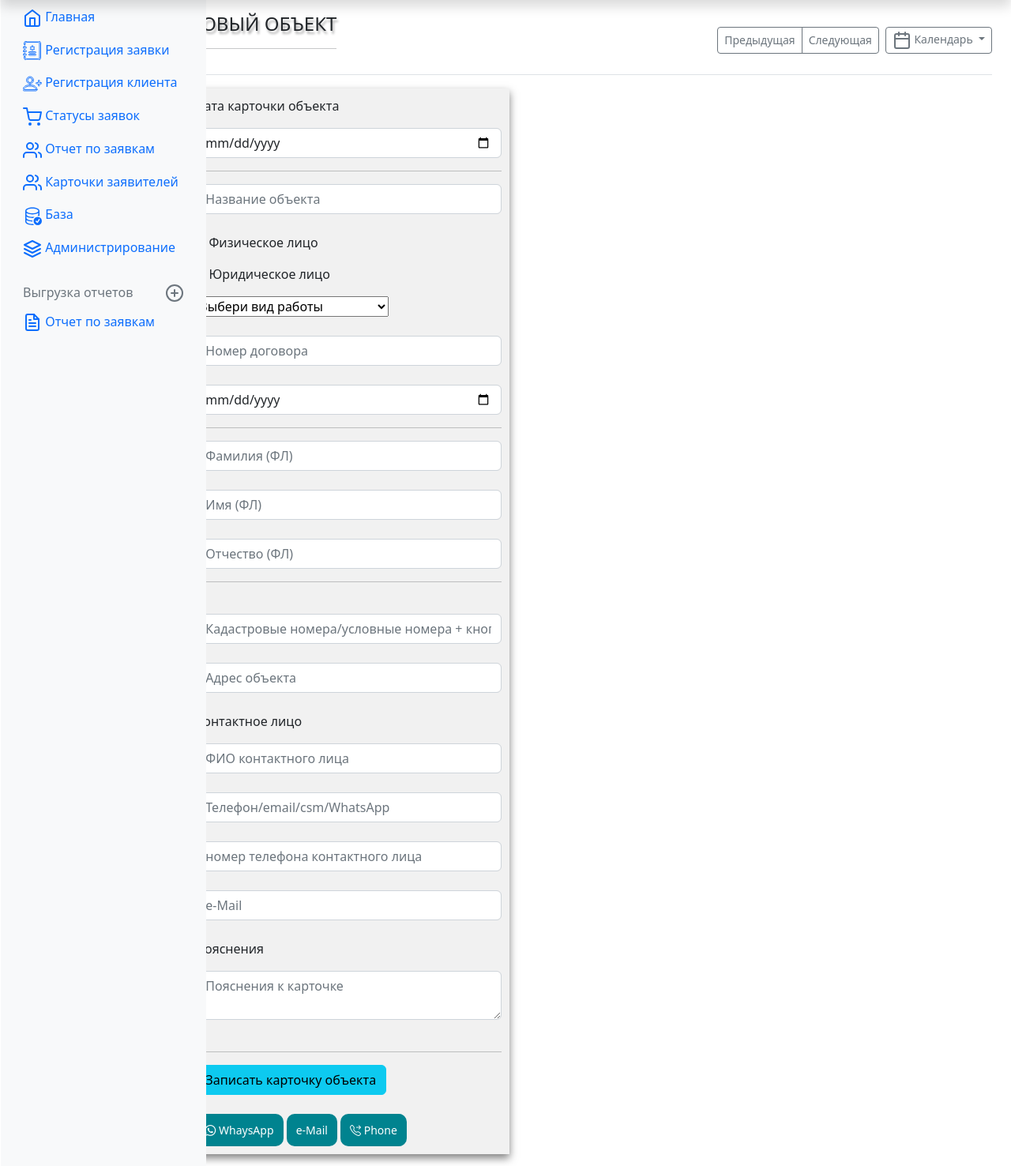
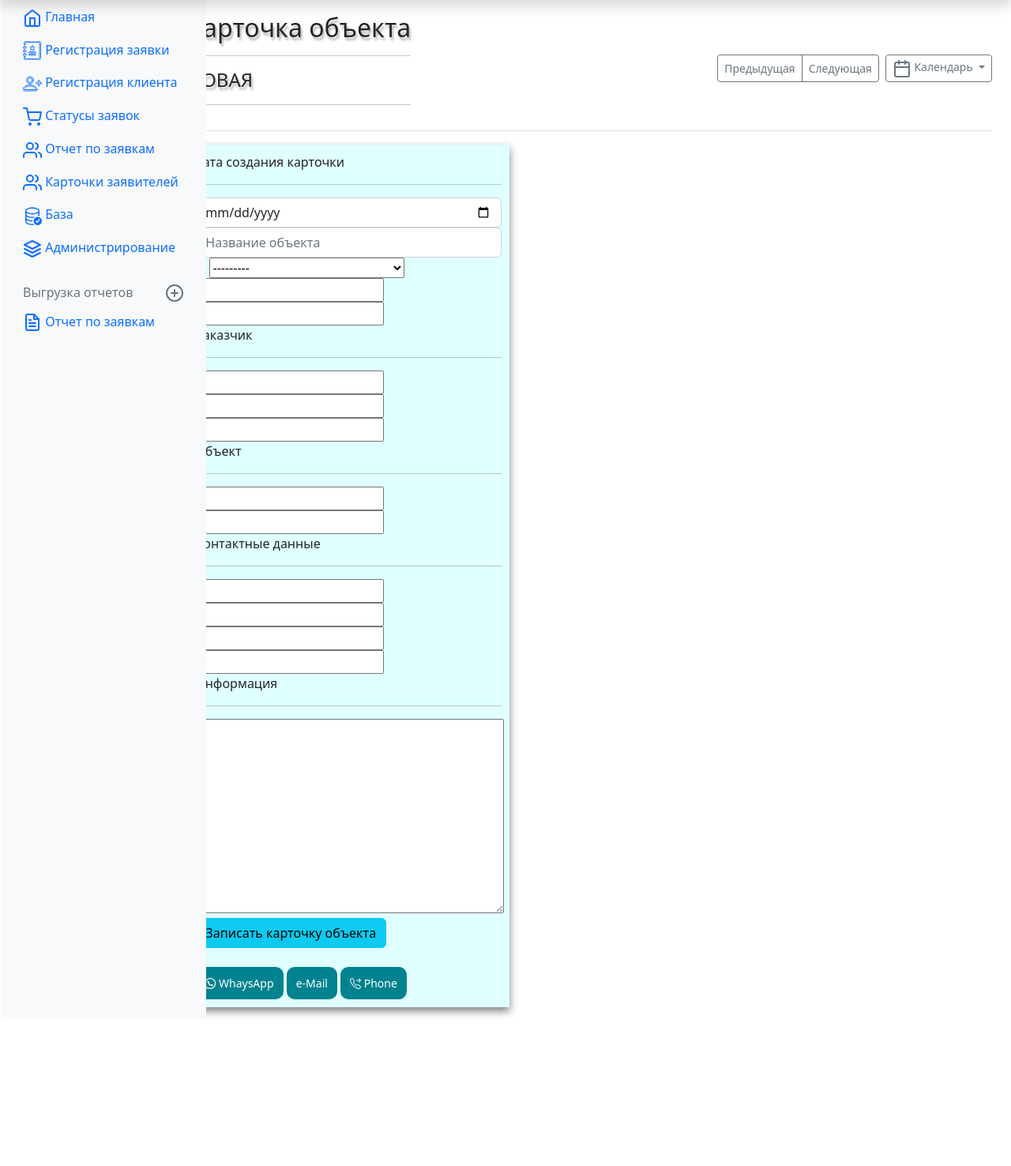
Before and after one commit to dazimir/CRM, a Django app: page /Input_new_task in a window 1280 px wide. Shown: the part 40-1516 px from the top of the page at 79% size. After the commit the page ends 1327 px from the top, so only its background shows below. Run offline with Django 4.2, Linux system fonts and the light colour scheme; some libraries are stand-ins or nearby versions.

Commit message:
На работе Карточка объекта

```diff
--- a/home/main/forms.py
+++ b/home/main/forms.py
@@ -1,4 +1,4 @@
-from .models import Task, Card
+from .models import Task, Card, Taskobj
 from django.forms import ModelForm, TextInput, Textarea, DateField, DateInput, SelectDateWidget
 
 
@@ -97,3 +97,19 @@ class CardForm(ModelForm):
                 'class': 'form-control',
                 'placeholder': 'ФИО карточки заявителя для поиска'}),
         }
+
+
+# ======================================================================================================================
+class TaskobjForm(ModelForm):
+    class Meta:
+        model = Taskobj
+        fields = ['date_input_card', 'name_obj', 'fl_ul_obj', 'type_of_work', 'contract_number', 'date_contract', 'last_name',
+                  'name_name', 'first_name', 'kad_number', 'address', 'contact_person', 'contact', 'contact_phone', 'contact_email', 'information']
+        widgets = {"date_input_card": TextInput(attrs={'type': 'date',
+                                              'class': 'form-control',
+                                              'placeholder': 'Дата создания карточки', 'type': 'date'}),
+
+                   "name_obj": TextInput(attrs={
+                       'class': 'form-control',
+                       'placeholder': 'Название объекта'})
+                   }
--- a/home/main/models.py
+++ b/home/main/models.py
@@ -43,12 +43,44 @@ class Card(models.Model):
 
 
 # =====================================================================================================================
+# ========================================================================================================================
 
 class Taskobj(models.Model):
+    one_to_many = models.ForeignKey('Card', on_delete=models.PROTECT)
+
     date_input_card = models.DateField('Дата создания карточки', null=True)
     name_obj = models.CharField('Название объекта', max_length=150)
     fl_ul_obj = models.BooleanField('ФЛ-ЮЛ')
-    # type_of_work = models.TextChoices('Вид работы')
+    job = (
+        ('ЗУ', (
+            ('01', 'Образование гос.'),
+            ('02', 'Раздел гос.'),
+            ('03', 'Раздел час.'),
+            ('04', 'Перераспределение с гос.'),
+            ('05', 'Перераспределение с час.'),
+            ('06', 'Уточнение гос.'),
+            ('07', 'Уточнение час.'),
+            ('08', 'Образование чзу'),
+        )),
+        ('ОКС', (
+            ('11', 'Обрасзование1'),
+            ('12', 'Обрасзование2'),
+            ('13', 'Обрасзование3'),
+            ('14', 'Обрасзование4'),
+        )),
+        ('Справки', (
+            ('21', 'Заключение КИ'),
+            ('22', 'Экспертиза'),
+            ('23', 'Акт обследования'),
+            ('24', 'Сопроводительное'),
+        )),
+        ('Измерения', (
+            ('31', 'Разбивка'),
+            ('32', 'Топосъемка'),
+            ('33', 'Ортофотосъемка')
+        ))
+    )
+    type_of_work = models.CharField(max_length=2, choices=job, blank=True)
     contract_number = models.CharField('Номер договора', max_length=50)
     date_contract = models.DateField('Дата создания карточки', null=True)
 
@@ -77,8 +109,7 @@ class Taskobj(models.Model):
         verbose_name = 'Карточка заявки'
         verbose_name_plural = 'Карточки заявок'
 
-
-
+# ========================================================================================================================
 
 
 
--- a/home/main/templates/main/input_new_task.html
+++ b/home/main/templates/main/input_new_task.html
@@ -6,11 +6,11 @@ CRM "ГК-НК"
 
 {% block content_name %}
         <div>
+            <h2>Карточка объекта</h2><hr>
             {% if temp %}
-                <h2>Регистрация карточки объекта</h2>
-                <h4>НОВЫЙ ОБЪЕКТ</h4>
+                <h4>РЕДАКТИРОВАНИЕ</h4>
             {% else %}
-                 <h4>НОВЫЙ ОБЪЕКТ</h4>
+                 <h4>НОВАЯ</h4>
             {% endif %}
             <hr>
         </div>
@@ -18,51 +18,70 @@ CRM "ГК-НК"
 
 
 {% block content2 %}
-<div class="boxShadow8 line_block">
+<div style="background-color: #E0FFFF;" class="boxShadow8 line_block">
     <form method="post">
-        <p>Дата карточки объекта</p>
-        <input type='date' class="form-control" name="last_name" placeholder="Дата карточки объекта" type='date'><hr>
-        <input class="form-control" name="last_name" placeholder="Название объекта"><br>
+        {% csrf_token %}
+        <p>дата создания карточки</p><hr>
+        {{ form.date_input_card }}
+        {{ form.name_obj }}
+        {{ form.fl_ul_obj }}
+        {{ form.type_of_work }}
+        {{ form.contract_number }}
+        {{ form.date_contract }}
+        <p>Заказчик</p><hr>
+        {{ form.last_name }}
+        {{ form.name_name }}
+        {{ form.first_name }}
+        <p>Объект</p><hr>
+        {{ form.kad_number }}
+        {{ form.address }}
+        <p>Контактные данные</p><hr>
+        {{ form.contact_person }}
+        {{ form.contact }}
+        {{ form.contact_phone }}
+        {{ form.contact_email }}
+        <p>Информация</p><hr>
+        {{ form.information }}
 
-        <p><input name="dzen" type="radio" value="nedzen"> Физическое лицо</p>
-        <p><input name="dzen" type="radio" value="dzen"> Юридическое лицо</p>
 
-        <select id="selectvalue">
-        <option> Выбери вид работы</option>
-        <option>Образование ЗУ (гос.)</option>
-        <option>Образование чзу (гос.)</option>
-        <option>Раздел ЗУ (гос.)</option>
-        <option>Раздел ЗУ (собст.)</option>
-        <option>Перераспределение с гос.</option>
-        <option>Перераспределение с собст.</option>
-        <option>Уточнение гос.</option>
-        <option>Уточнение собст.</option>
-        <option>Исправление РО гос.</option>
-        <option>Исправление РО собст.</option>
-        <option>ОКС1</option>
-        <option>ОКС2</option>
-        <option>ОКС3</option>
-        </select>
-        <br>
-        <br>
+        <!--<p>Дата карточки объекта</p>-->
+        <!--<input type='date' class="form-control" name="last_name" placeholder="Дата карточки объекта" type='date'><hr>-->
+        <!--<input class="form-control" name="last_name" placeholder="Название объекта"><br>-->
 
-        <input class="form-control" name="last_name" placeholder="Номер договора"><br>
-        <input type='date' class="form-control" name="last_name" placeholder="Дата заключения договора" type='date'><hr>
+        <!--<p><input name="dzen" type="radio" value="nedzen">Физическое лицо</p>-->
+        <!--<p><input name="dzen" type="radio" value="dzen">Юридическое лицо</p>-->
 
-        <input class="form-control" name="last_name" placeholder="Фамилия (ФЛ)"><br>
-        <input class="form-control" name="last_name" placeholder="Имя (ФЛ)"><br>
-        <input class="form-control" name="last_name" placeholder="Отчество (ФЛ)"><hr><br>
+        <!--<select id="selectvalue">-->
+        <!--<option> <p style="color:#0000FF">Выбери вид работы</p></option>-->
+        <!--<option>Образование ЗУ (гос.)</option>-->
+        <!--<option>Образование чзу (гос.)</option>-->
+        <!--<option>Раздел ЗУ (гос.)</option>-->
+        <!--<option>Раздел ЗУ (собст.)</option>-->
+        <!--<option>Перераспределение с гос.</option>-->
+        <!--<option>Перераспределение с собст.</option>-->
+        <!--<option>Уточнение гос.</option>-->
+        <!--<option>Уточнение собст.</option>-->
+        <!--<option>Исправление РО гос.</option>-->
+        <!--<option>Исправление РО собст.</option>-->
+        <!--<option>ОКС1</option>-->
+        <!--<option>ОКС2</option>-->
+        <!--<option>ОКС3</option>-->
+        <!--</select>-->
+        <!--<br>-->
+        <!--<br>-->
 
-        <input class="form-control" name="last_name" placeholder="Кадастровые номера/условные номера + кнопка ППК"><br>
-        <input class="form-control" name="last_name" placeholder="Адрес объекта"><br>
-        <p>Контактное лицо</p>
-        <input class="form-control" name="last_name" placeholder="ФИО контактного лица"><br>
-        <input class="form-control" name="last_name" placeholder="Телефон/email/csm/WhatsApp"><br>
-        <input class="form-control" name="last_name" placeholder="номер телефона контактного лица"><br>
-        <input class="form-control" name="last_name" placeholder="e-Mail"><br>
-        <p>Пояснения</p>
-        <textarea class="form-control" name="last_name" placeholder="Пояснения к карточке"></textarea><br>
-        <hr>
+        <!--<input class="form-control" name="last_name" placeholder="Номер договора"><br>-->
+        <!--<input class="form-control" name="last_name" placeholder="Заказчик ФЛ"><br>-->
+        <!--<input type="data" class="form-control" name="last_name" placeholder="Дата договора"><br>-->
+        <!--<input class="form-control" name="last_name" placeholder="Кадастровые номера/условные номера + кнопка ППК"><br>-->
+        <!--<input class="form-control" name="last_name" placeholder="Адрес объекта"><br>-->
+        <!--<p>Контактное лицо</p>-->
+        <!--<input class="form-control" name="last_name" placeholder="ФИО контактного лица"><br>-->
+        <!--<input class="form-control" name="last_name" placeholder="Телефон/email/csm/WhatsApp  (чекбох)"><br>-->
+        <!--<input class="form-control" name="last_name" placeholder="номер телефона контактного лица + кнопка связи"><br>-->
+        <!--<p>Пояснения</p>-->
+        <!--<textarea class="form-control" name="last_name" placeholder="Пояснения к карточке"></textarea><br>-->
+        <!--<hr>-->
 
         <button href="{% url 'customer_card' %}" type="post" class="btn btn-info">Записать карточку объекта</button><br>
         <br>
--- a/home/main/templates/main/input_task.html
+++ b/home/main/templates/main/input_task.html
@@ -6,7 +6,7 @@ CRM "ГК-НК"
 
 {% block content_name %}
         <div>
-            <h2>Регистрация карточки клиента</h2><hr>
+            <h2>Регистрация клиента</h2><hr>
             {% if temp %}
                 <h4>НОВАЯ</h4>
             {% else %}
@@ -18,7 +18,7 @@ CRM "ГК-НК"
 
 
 {% block content2 %}
-<div class="boxShadow8 line_block">
+<div style="background-color: #FFF0F5" class="boxShadow8 line_block">
     <form method="post">
         {% csrf_token %}
         {{ form.date_input_card }}
--- a/home/main/views.py
+++ b/home/main/views.py
@@ -1,9 +1,9 @@
 from django.shortcuts import render, redirect
 from django import forms
 from .models import *
-from .forms import TaskForm, CardForm
+from .forms import TaskForm, CardForm, TaskobjForm
 
-from .models import Card
+from .models import Card, Taskobj
 from django.shortcuts import render
 from .filters import UserFilter
 
@@ -95,4 +95,14 @@ class CardsUpdateView(UpdateView):
     context_object_name = 'article'
     form_class = CardForm
 
+
 # --------------------------------------------------------------------------------------------------------------------
+
+def input_new_task(request):
+    error = ''
+    form = TaskobjForm()
+    context = {
+        'form': form,
+        'error': error
+    }
+    return render(request, 'main/input_new_task.html', context)
```
